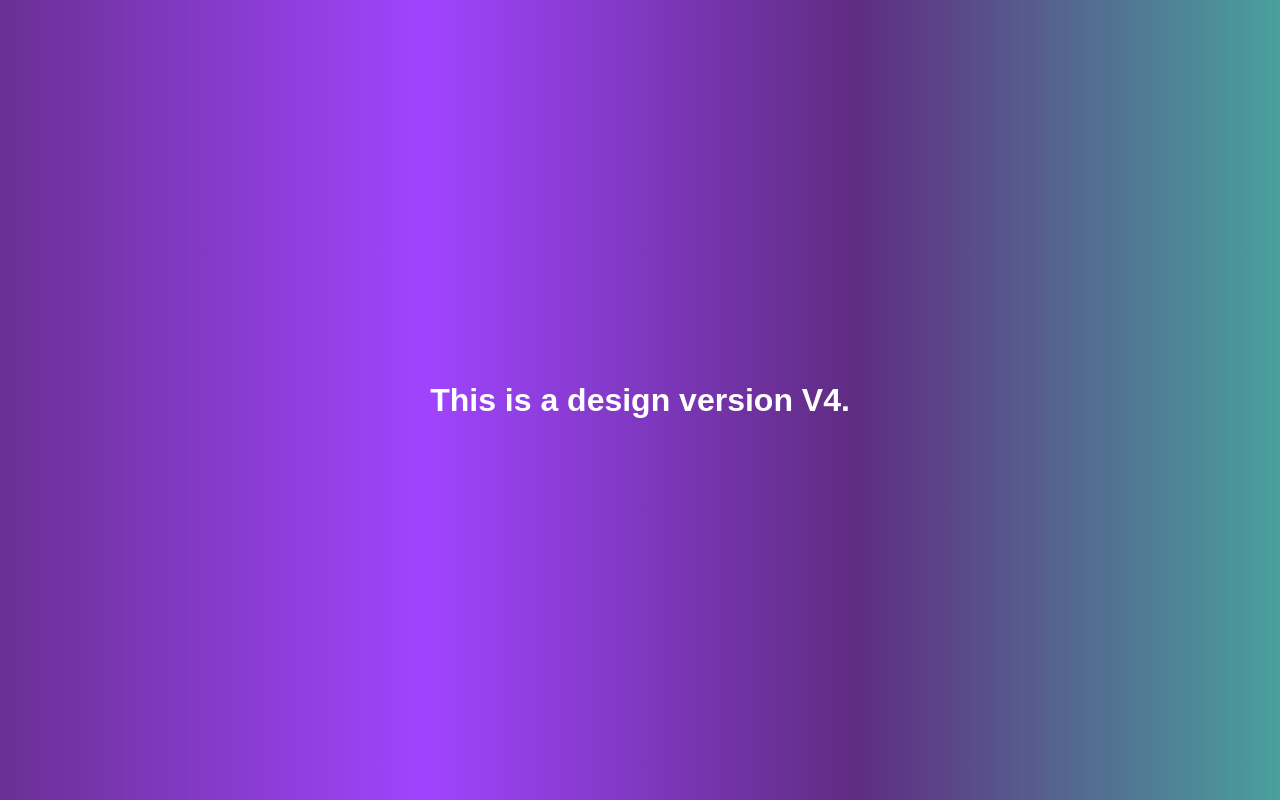
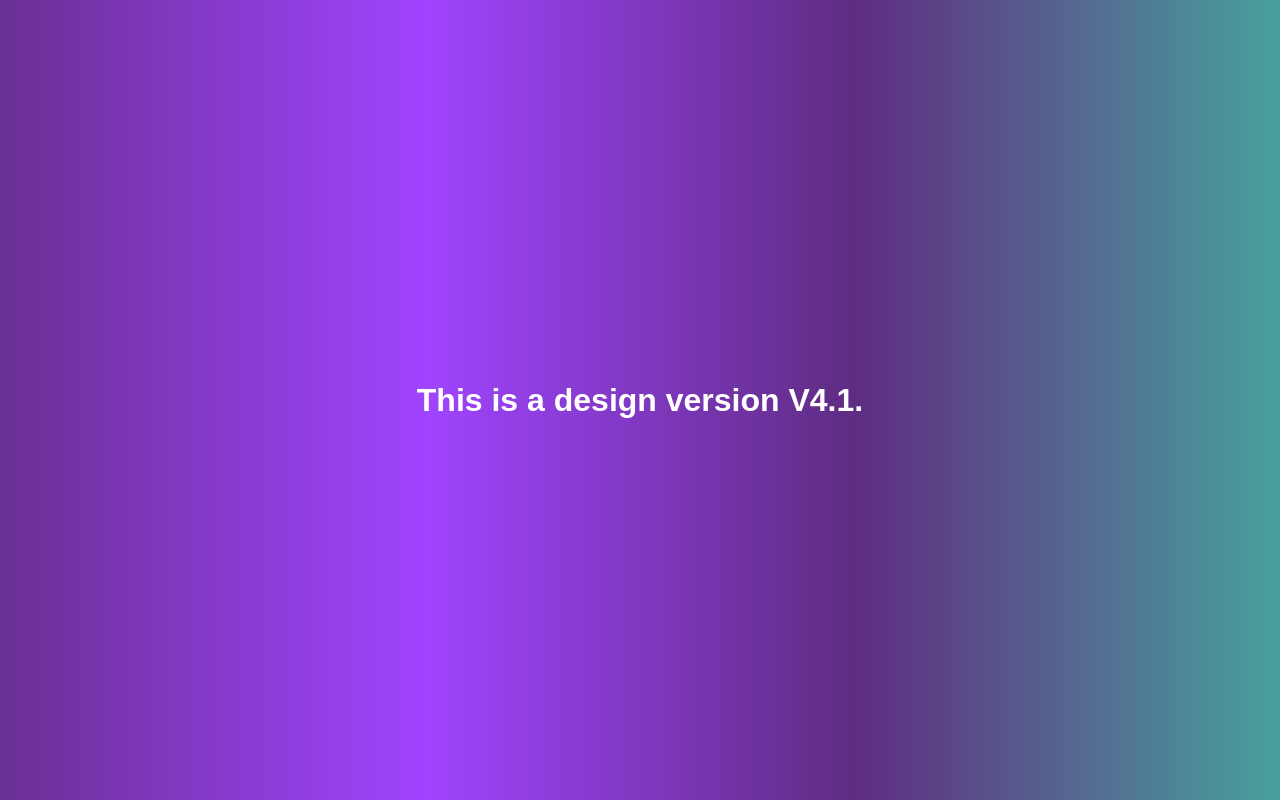
Before and after one commit to md-danish-ansari/Test, a plain HTML site: page index.html in a window 1280 px wide. Drawn offline with Linux system fonts and the light colour scheme.

Commit message:
This is V4.1.

```diff
--- a/index.html
+++ b/index.html
@@ -7,6 +7,6 @@
     <title>Document</title>
 </head>
 <body>
-    <h1>This is a design version V4.</h1>
+    <h1>This is a design version V4.1.</h1>
 </body>
 </html>
```
